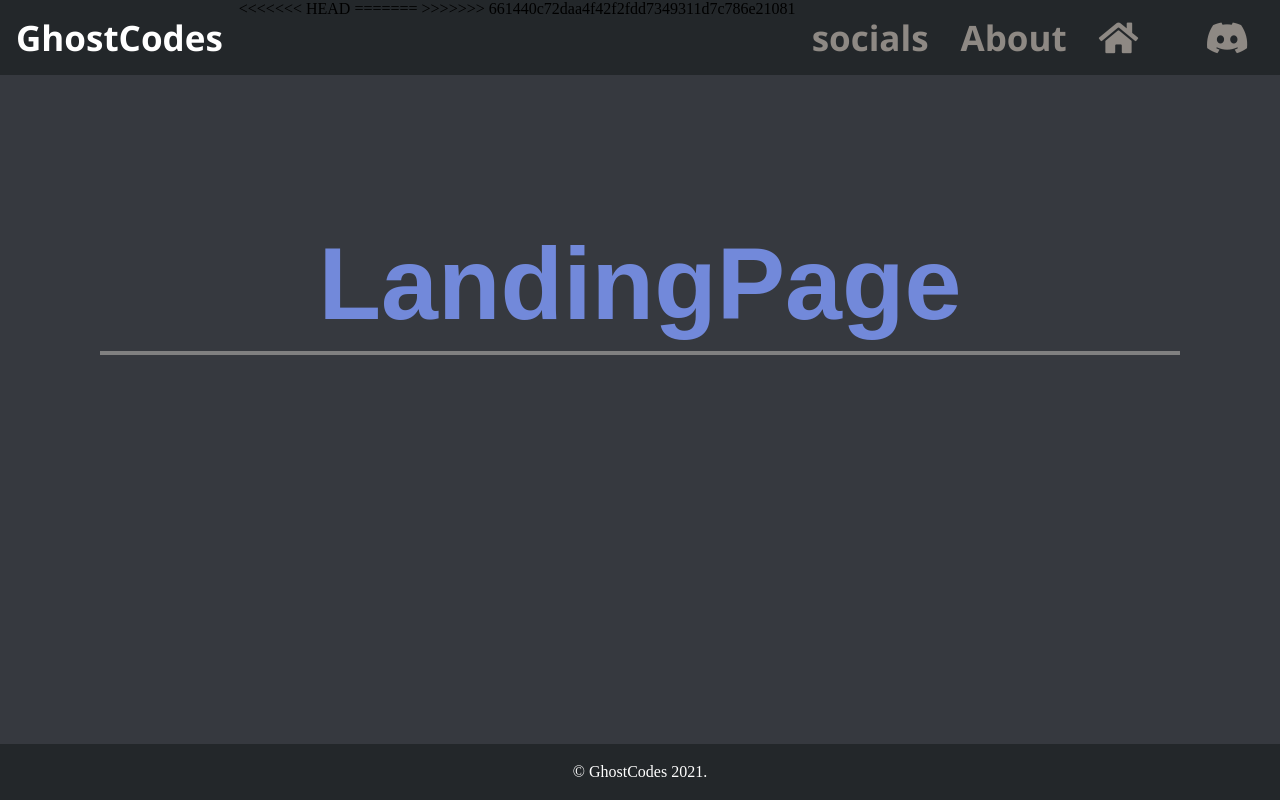
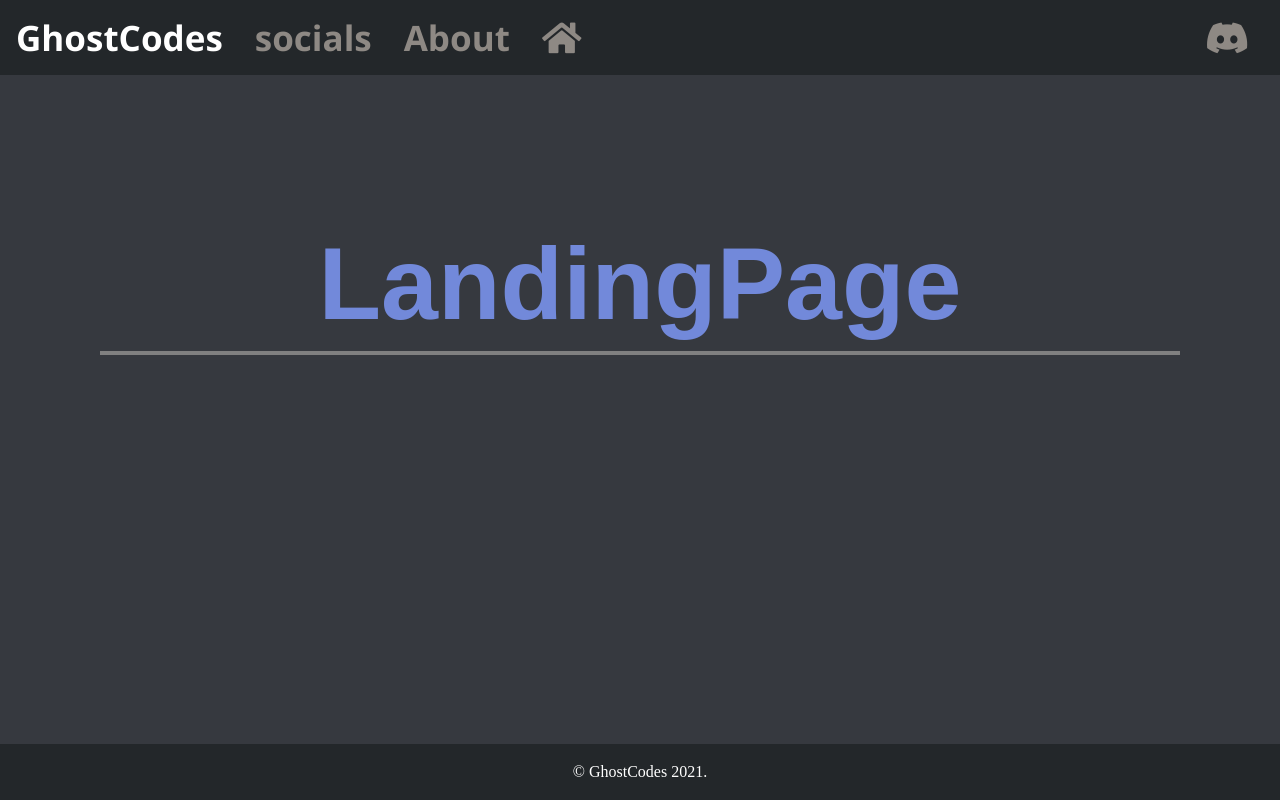
Before and after one commit to Ghosterzz/ghostcodes, a website: page public/index.html in a window 1280 px wide. Drawn offline with Linux system fonts and the light colour scheme.

```diff
--- a/public/index.html
+++ b/public/index.html
@@ -20,10 +20,7 @@
 <div class="nav-left">
 <a href="/home"><i class="fa fa-home"></i></a>
 <a href="/about">About</a>
-<<<<<<< HEAD
 <a href="/socials">socials</a>
-=======
->>>>>>> 661440c72daa4f42f2fdd7349311d7c786e21081
 <a class="nav-discord" href="/discord"><i class="fab fa-discord"> Join</i> </a>
 </div>
   <div class="nav-right">
```
